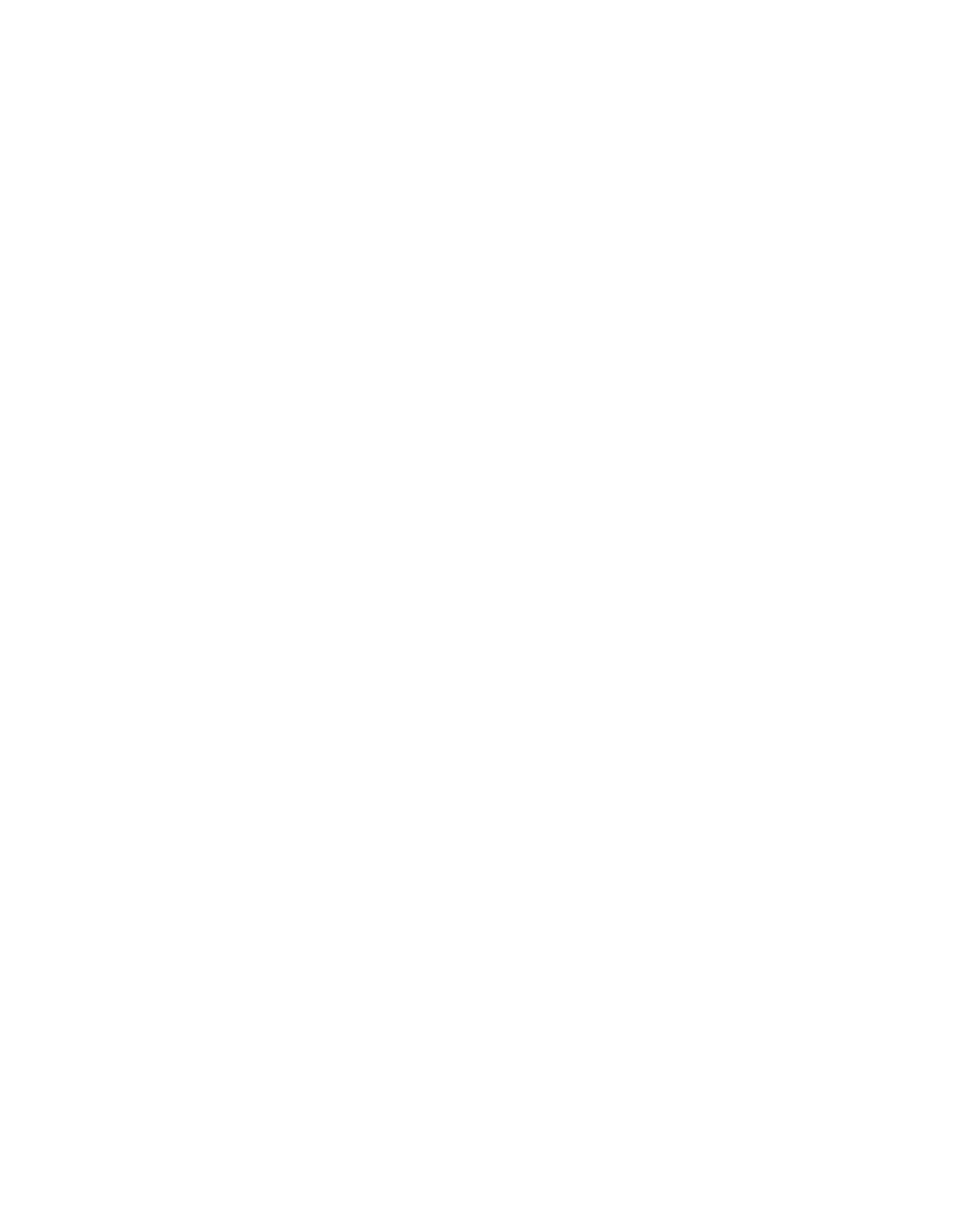
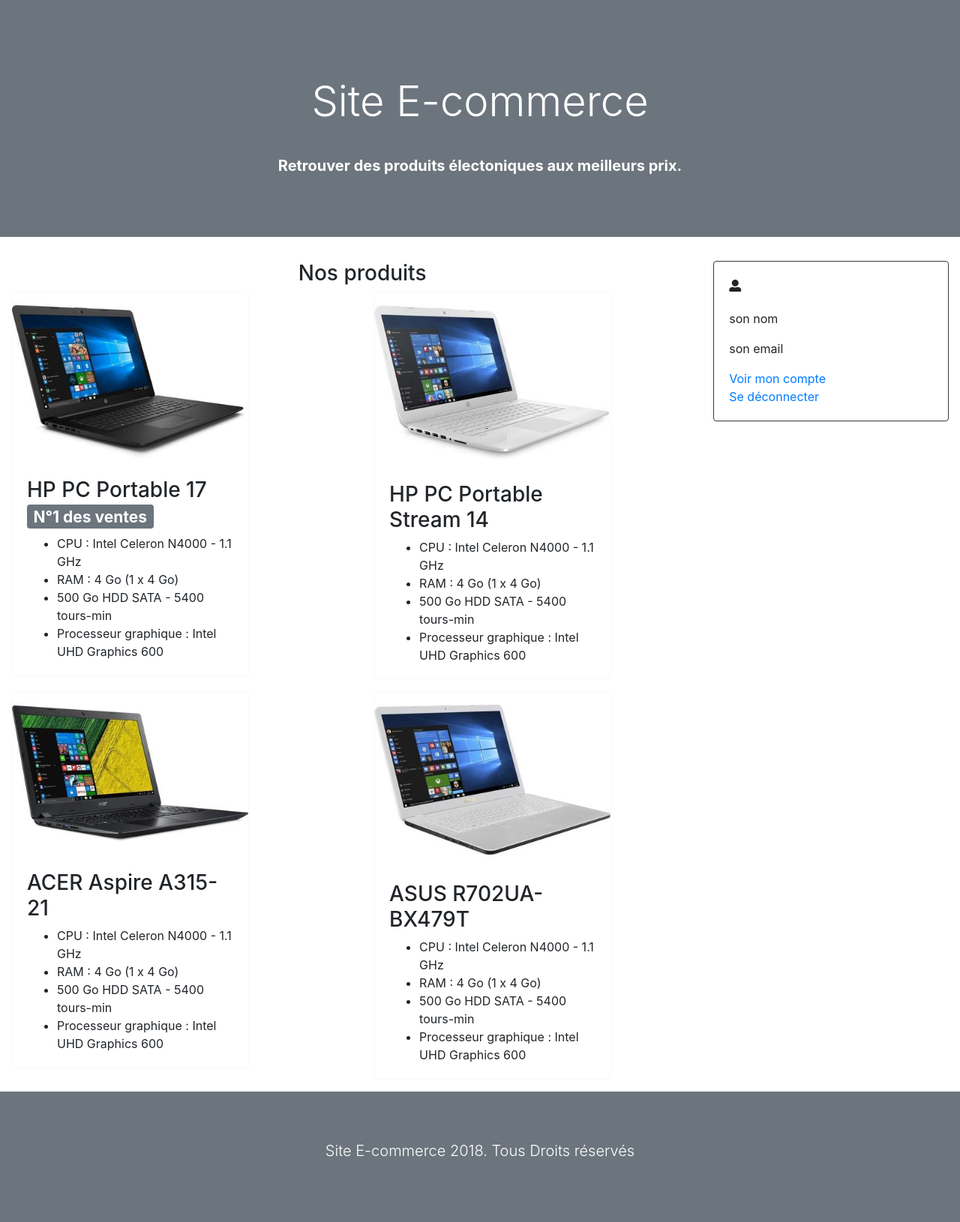
Before and after one commit to Gvito/siteecommerce, a PHP site: page /products.php in a window 1280 px wide. Before the commit the page is empty. Shown: the whole page at 75% size. Before the commit the page ends 800 px from the top, so only its background shows below. Run offline with PHP 8.4, Linux system fonts and the light colour scheme; some libraries are stand-ins or nearby versions.

Commit message:
ajout bootstrap

```diff
--- a/Template/aside.php
+++ b/Template/aside.php
@@ -1 +1,11 @@
 <!-- Ici démarre le code de votre aside -->
+<aside class="card border-dark cardId w-50 h-50">
+  <div class="card-body">
+    <i class="fas fa-user-alt pb-4"></i>
+    <p class="card-text"> son nom</p>
+    <p class="card-text"> son email</p>
+    <p class="card-text"></p>
+    <a href="#" class="card-link">Voir mon compte</a><br>
+    <a href="#" class="card-link">Se déconnecter</a>
+  </div>
+</aside>
--- a/Template/footer.php
+++ b/Template/footer.php
@@ -1,4 +1,13 @@
 <!-- Ici démarre le code de votre footer -->
+
+<!-- Start footer -->
+<footer class="">
+  <div class="jumbotron jumbotron-fluid bg-secondary text-white mb-auto">
+    <div class="container">
+      <p class="lead text-center">Site E-commerce 2018. Tous Droits réservés </p>
+    </div>
+  </div>
+</footer>
 
   <script src="js/vendor/modernizr-3.6.0.min.js"></script>
   <script src="https://code.jquery.com/jquery-3.2.1.slim.min.js" integrity="sha384-KJ3o2DKtIkvYIK3UENzmM7KCkRr/rE9/Qpg6aAZGJwFDMVNA/GpGFF93hXpG5KkN" crossorigin="anonymous"></script>
@@ -14,5 +23,4 @@
   </script>
   <script src="https://www.google-analytics.com/analytics.js" async defer></script>
 </body>
-
 </html>
--- a/Template/header.php
+++ b/Template/header.php
@@ -1,3 +1,4 @@
+<?php session_start(); ?>
 <!doctype html>
 <html class="no-js" lang="">
 
@@ -13,6 +14,7 @@
   <!-- Place favicon.ico in the root directory -->
   <link rel="stylesheet" href="https://maxcdn.bootstrapcdn.com/bootstrap/4.0.0/css/bootstrap.min.css" integrity="sha384-Gn5384xqQ1aoWXA+058RXPxPg6fy4IWvTNh0E263XmFcJlSAwiGgFAW/dAiS6JXm" crossorigin="anonymous">
   <link rel="stylesheet" href="https://use.fontawesome.com/releases/v5.4.1/css/all.css" integrity="sha384-5sAR7xN1Nv6T6+dT2mhtzEpVJvfS3NScPQTrOxhwjIuvcA67KV2R5Jz6kr4abQsz" crossorigin="anonymous">
+  <link rel="stylesheet" href="https://use.fontawesome.com/releases/v5.4.2/css/all.css" integrity="sha384-/rXc/GQVaYpyDdyxK+ecHPVYJSN9bmVFBvjA/9eOB+pb3F2w2N6fc5qB9Ew5yIns" crossorigin="anonymous">
   <link rel="stylesheet" href="css/normalize.css">
   <link rel="stylesheet" href="css/main.css">
 </head>
@@ -20,3 +22,11 @@
 <body>
 
 <!-- Ici démarre le code de votre header -->
+<header class="">
+    <div class="jumbotron jumbotron-fluid bg-secondary text-white">
+      <div class="container">
+        <h1 class="display-4 text-center">Site E-commerce</h1>
+        <p class="lead text-center font-weight-bold">Retrouver des produits électoniques aux meilleurs prix.</p>
+      </div>
+    </div>
+</header>
--- a/css/main.css
+++ b/css/main.css
@@ -98,9 +98,46 @@ textarea {
    ========================================================================== */
 
 
+/* Header */
+
+/* aside */
+
+  .cardId {
+  }
+
+/* footer */
 
 
 
+/* // Small devices (landscape phones, 576px and up) */
+@media (min-width: 576px) {
+  form {
+    max-width: 75%;
+  }
+}
+
+/* // Medium devices (tablets, 768px and up) */
+@media (min-width: 768px) {
+  form {
+    max-width: 60%;
+  }
+  .card {
+    width: 75%;
+  }
+  main {
+    display: flex;
+  }
+}
+
+/* // Large devices (desktops, 992px and up) */
+@media (min-width: 992px) {
+  form {
+    max-width: 45%;
+  }
+  .card {
+    width: 70%;
+  }
+}
 
 
 
--- a/products.php
+++ b/products.php
@@ -1 +1,75 @@
 <!-- voici la page qui n'est accessible que si l'utilisateur est connecté, qui affiche les produit et les informations sur l'utilisateur -->
+
+<!-- Start Header -->
+<?php include("Template/header.php"); ?>
+
+<!-- Start Main -->
+<main class="container-fluid">
+  <div class="titleandsection">
+  <h3 class="text-center mb-4<">Nos produits</h3>
+    <section class="row">
+      <article class="col-12 col-sm-6">
+        <div class="card border-light mb-3">
+          <img class="card-img-top" src="img/pcone.png" alt="Card image cap">
+          <div class="card-body">
+            <h3 class="card-text"> HP PC Portable 17 <span class="badge badge-secondary">N°1 des ventes</span> </h3>
+            <ul class="card-text">
+              <li>CPU : Intel Celeron N4000 - 1.1 GHz </li>
+              <li>RAM : 4 Go (1 x 4 Go) </li>
+              <li>500 Go HDD SATA - 5400 tours-min </li>
+              <li>Processeur graphique : Intel UHD Graphics 600 </li>
+            </ul>
+          </div>
+        </div>
+      </article>
+      <article class="col-12 col-sm-6">
+        <div class="card border-light mb-3">
+          <img class="card-img-top" src="img/pctwo.png" alt="Card image cap">
+          <div class="card-body">
+            <h3 class="card-text">HP PC Portable Stream 14</h3>
+            <ul class="card-text">
+              <li>CPU : Intel Celeron N4000 - 1.1 GHz </li>
+              <li>RAM : 4 Go (1 x 4 Go) </li>
+              <li>500 Go HDD SATA - 5400 tours-min </li>
+              <li>Processeur graphique : Intel UHD Graphics 600 </li>
+            </ul>
+          </div>
+        </div>
+      </article>
+      <article class="col-12 col-sm-6">
+        <div class="card border-light mb-3">
+          <img class="card-img-top" src="img/pcthree.png" alt="Card image cap">
+          <div class="card-body">
+            <h3 class="card-text"> ACER Aspire A315-21 </h3>
+            <ul class="card-text">
+              <li>CPU : Intel Celeron N4000 - 1.1 GHz </li>
+              <li>RAM : 4 Go (1 x 4 Go) </li>
+              <li>500 Go HDD SATA - 5400 tours-min </li>
+              <li>Processeur graphique : Intel UHD Graphics 600 </li>
+            </ul>
+          </div>
+        </div>
+      </article>
+      <article class="col-12 col-sm-6">
+        <div class="card border-light mb-3">
+          <img class="card-img-top" src="img/pcfour.png" alt="Card image cap">
+          <div class="card-body">
+            <h3 class="card-text"> ASUS R702UA-BX479T </h3>
+            <ul class="card-text">
+              <li>CPU : Intel Celeron N4000 - 1.1 GHz </li>
+              <li>RAM : 4 Go (1 x 4 Go) </li>
+              <li>500 Go HDD SATA - 5400 tours-min </li>
+              <li>Processeur graphique : Intel UHD Graphics 600 </li>
+            </ul>
+          </div>
+        </div>
+      </article>
+    </section>
+  </div>
+
+  <?php include("Template/aside.php") ?>
+
+</main>
+
+<!-- Start Footer -->
+<?php include("Template/footer.php"); ?>
```
Also changed, not shown: index.php (+27 -0 lines), img/pcfour.png (added), img/pcone.png (added), img/pcthree.png (added), img/pctwo.png (added).
